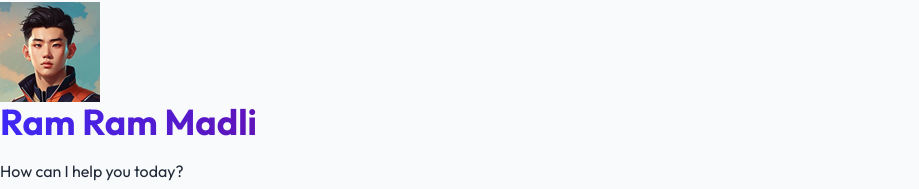
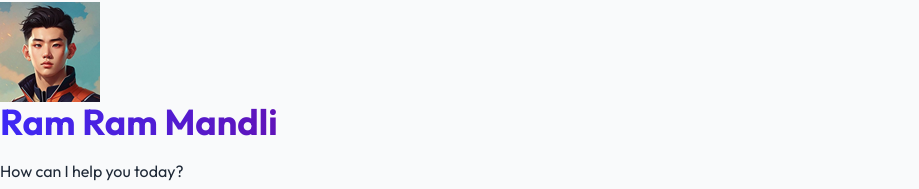
Before and after one commit to JayeshMShinde/gemini-clone, a React (Vite) app: page / in a window 1280 px wide. Shown: the part 152-341 px from the top of the page, without its empty margins (0-919 px from the left). Built offline with nearby package versions, Linux system fonts and the light colour scheme; no server answers; what ldrs would draw is missing.

Commit message:
Update Main.tsx

```diff
--- a/src/components/Main/Main.tsx
+++ b/src/components/Main/Main.tsx
@@ -266,7 +266,7 @@ const WelcomeMessage: React.FC = () => {
   return (
     <div className="mb-16 text-center">
       <h1 className="text-5xl md:text-6xl font-bold text-gray-800 dark:text-gray-100 mb-4">
-        <span className="gradient-text">Ram Ram Madli</span>
+        <span className="gradient-text">Ram Ram Mandli</span>
       </h1>
       <p className="text-4xl md:text-5xl font-semibold text-gray-600 dark:text-gray-300">
         How can I help you today?
```
